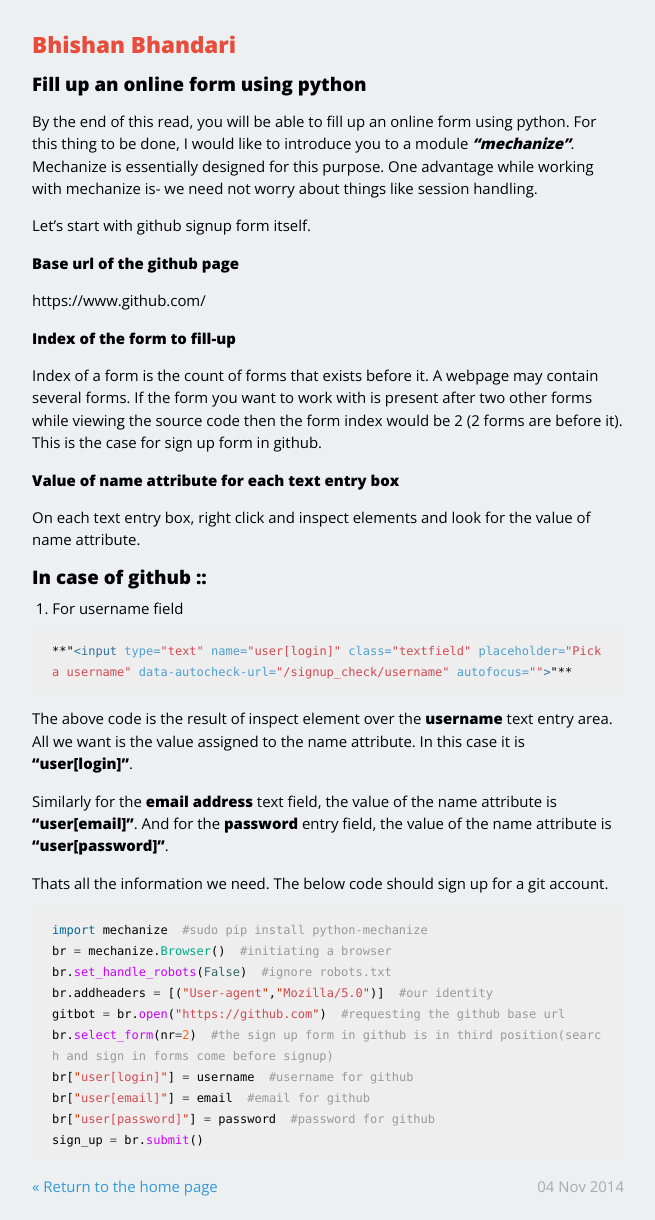
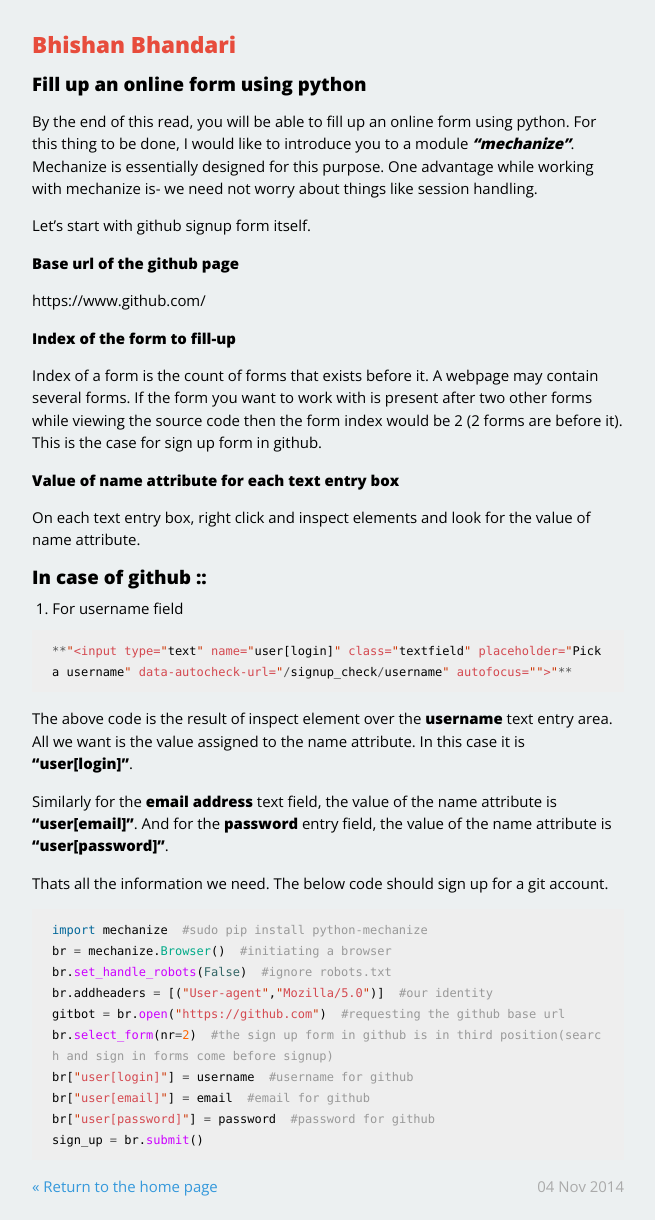
Before and after one commit to bhishan/bhishan.github.io, a Jekyll site: the page built from _posts/2014-11-04-fill-up-online-form-using-python.markdown, in a window 1280 px wide. Shown: the whole page, without its empty margins (312-967 px from the left). Built offline with Jekyll 4.4.1, drawn with Linux system fonts in a browser that asks for light colours; Markdown is read by kramdown in place of the engine named in the settings.

Commit message:
Update 2014-11-04-fill-up-online-form-using-python.markdown

```diff
--- a/_posts/2014-11-04-fill-up-online-form-using-python.markdown
+++ b/_posts/2014-11-04-fill-up-online-form-using-python.markdown
@@ -24,7 +24,7 @@ On each text entry box, right click and inspect elements and look for the value
 In case of github ::
 --------------------
 1. For username field
-{% highlight html %}
+{% highlight python %}
 **"<input type="text" name="user[login]" class="textfield" placeholder="Pick a username" data-autocheck-url="/signup_check/username" autofocus="">"**
 {% endhighlight %}
 The above code is the result of inspect element over the **username** text entry area. All we want is the value assigned to the name attribute. In this case it is **"user[login]"**.
```
